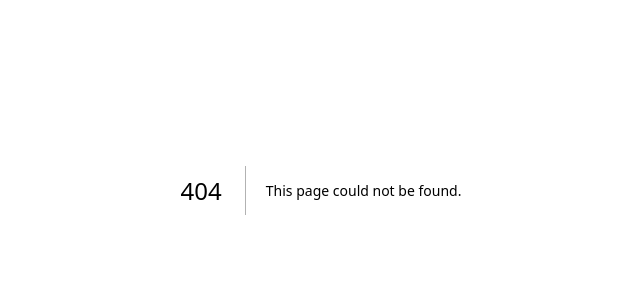
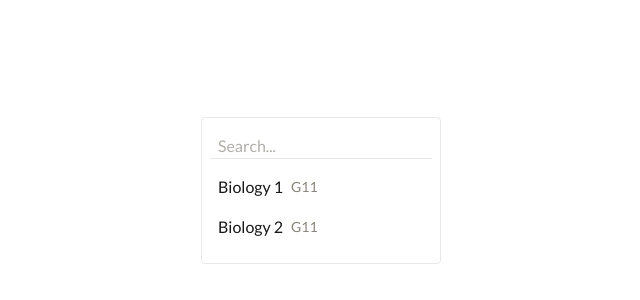
Before and after one commit to CatMCGT/official-assignment-tracking-system, a Next.js app: page /components in a window 1280 px wide. Before the commit this address had no page. Shown: the part 210-510 px from the top of the page, without its empty margins (319-959 px from the left). Built offline with nearby package versions, Linux system fonts and the light colour scheme.

Commit message:
feat: adds custom select component
Part of PER-30

```diff
--- /dev/null
+++ b/src/app/components/page.js
@@ -0,0 +1,87 @@
+"use client";
+
+import { CheckIcon } from "@heroicons/react/20/solid";
+import { useState } from "react";
+
+function CustomSelect({
+  options,
+  optionsSelect,
+  setOptionsSelect,
+  createNewText,
+  onCreateNew,
+}) {
+  const [searchFilter, setSearchFilter] = useState("");
+
+  function toggleOptionsSelect(optionId) {
+    if (optionsSelect.includes(optionId)) {
+      setOptionsSelect((prev) => prev.filter((option) => option !== optionId));
+    } else {
+      setOptionsSelect((prev) => [...prev, optionId]);
+    }
+  }
+
+  const filteredOptions = options.filter((option) =>
+    `${option.title} ${option.subtitle}`
+      .toLowerCase()
+      .includes(searchFilter.toLowerCase())
+  );
+
+  const ele = filteredOptions.map((option) => {
+    return (
+      <button
+        className="p-2 flex flex-row justify-between items-center hover:bg-gray-50 rounded cursor-pointer"
+        onClick={() => toggleOptionsSelect(option.id)}
+        key={option.id}
+      >
+        <div className="flex flex-row gap-2 items-center">
+          <p className="">{option.title}</p>
+          <p className="text-sm text-text-weaker">{option.subtitle}</p>
+        </div>
+        {optionsSelect.includes(option.id) && (
+          <CheckIcon className="size-4 text-text-weak" />
+        )}
+      </button>
+    );
+  });
+
+  return (
+    <div className="border-1 border-stroke-weak px-2 py-4 w-60 flex flex-col gap-2 rounded">
+      <input
+        className="border-b-1 border-b-stroke-weak focus:outline-0 px-2 placeholder:text-text-weakest"
+        type="text"
+        name="search"
+        placeholder="Search..."
+        value={searchFilter}
+        onChange={(e) => setSearchFilter(e.target.value)}
+      ></input>
+      <div className="flex flex-col">{ele}</div>
+      {searchFilter && (
+        <p
+          className="text-sm text-text-weakest mx-2 hover:underline cursor-pointer"
+          onClick={() => onCreateNew(searchFilter)}
+        >
+          {createNewText + ": "}
+          <span className="text-text-weak">{searchFilter}</span>
+        </p>
+      )}
+    </div>
+  );
+}
+
+export default function Page() {
+  const [optionsSelect, setOptionsSelect] = useState([]);
+
+  return (
+    <div className="flex justify-center items-center h-full">
+      <CustomSelect
+        options={[
+          { id: "g11-bio1", title: "Biology 1", subtitle: "G11" },
+          { id: "g11-bio2", title: "Biology 2", subtitle: "G11" },
+        ]}
+        optionsSelect={optionsSelect}
+        setOptionsSelect={setOptionsSelect}
+        createNewText="Create new subject"
+      />
+    </div>
+  );
+}
--- /dev/null
+++ b/src/components/customSelect.js
@@ -0,0 +1,69 @@
+"use client";
+
+import { CheckIcon } from "@heroicons/react/20/solid";
+import { useState } from "react";
+
+export default function CustomSelect({
+  options,
+  optionsSelect,
+  setOptionsSelect,
+  createNewText,
+  onCreateNew,
+}) {
+  const [searchFilter, setSearchFilter] = useState("");
+
+  function toggleOptionsSelect(optionId) {
+    if (optionsSelect.includes(optionId)) {
+      setOptionsSelect((prev) => prev.filter((option) => option !== optionId));
+    } else {
+      setOptionsSelect((prev) => [...prev, optionId]);
+    }
+  }
+
+  const filteredOptions = options.filter((option) =>
+    `${option.title} ${option.subtitle}`
+      .toLowerCase()
+      .includes(searchFilter.toLowerCase())
+  );
+
+  const ele = filteredOptions.map((option) => {
+    return (
+      <button
+        className="p-2 flex flex-row justify-between items-center hover:bg-gray-50 rounded cursor-pointer"
+        onClick={() => toggleOptionsSelect(option.id)}
+        key={option.id}
+      >
+        <div className="flex flex-row gap-2 items-center">
+          <p className="">{option.title}</p>
+          <p className="text-sm text-text-weaker">{option.subtitle}</p>
+        </div>
+        {optionsSelect.includes(option.id) && (
+          <CheckIcon className="size-4 text-text-weak" />
+        )}
+      </button>
+    );
+  });
+
+  return (
+    <div className="border-1 border-stroke-weak px-2 py-4 w-60 flex flex-col gap-2 rounded">
+      <input
+        className="border-b-1 border-b-stroke-weak focus:outline-0 px-2 placeholder:text-text-weakest"
+        type="text"
+        name="search"
+        placeholder="Search..."
+        value={searchFilter}
+        onChange={(e) => setSearchFilter(e.target.value)}
+      ></input>
+      <div className="flex flex-col">{ele}</div>
+      {searchFilter && (
+        <p
+          className="text-sm text-text-weakest mx-2 hover:underline cursor-pointer"
+          onClick={() => onCreateNew(searchFilter)}
+        >
+          {createNewText + ": "}
+          <span className="text-text-weak">{searchFilter}</span>
+        </p>
+      )}
+    </div>
+  );
+}
```
